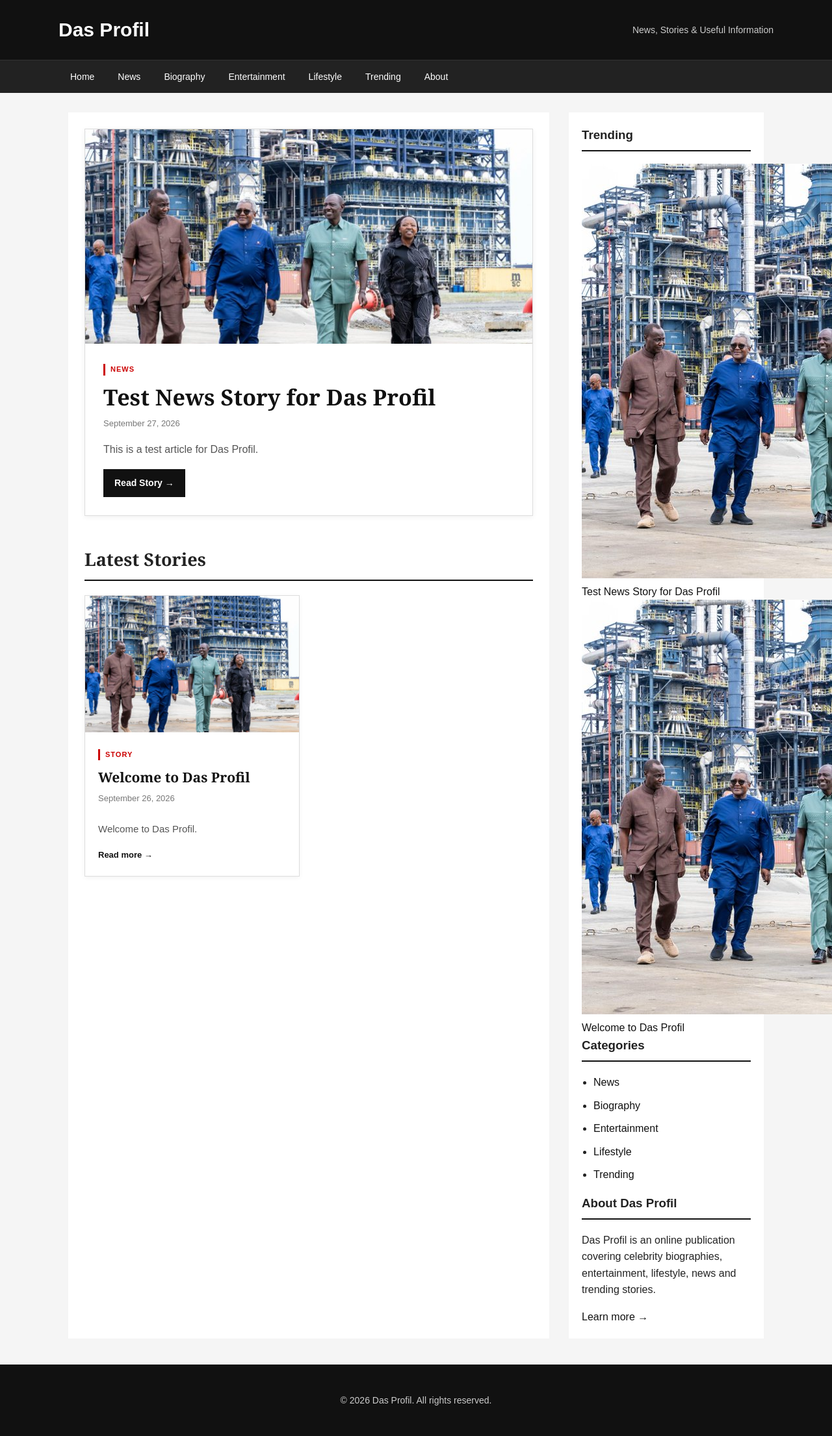
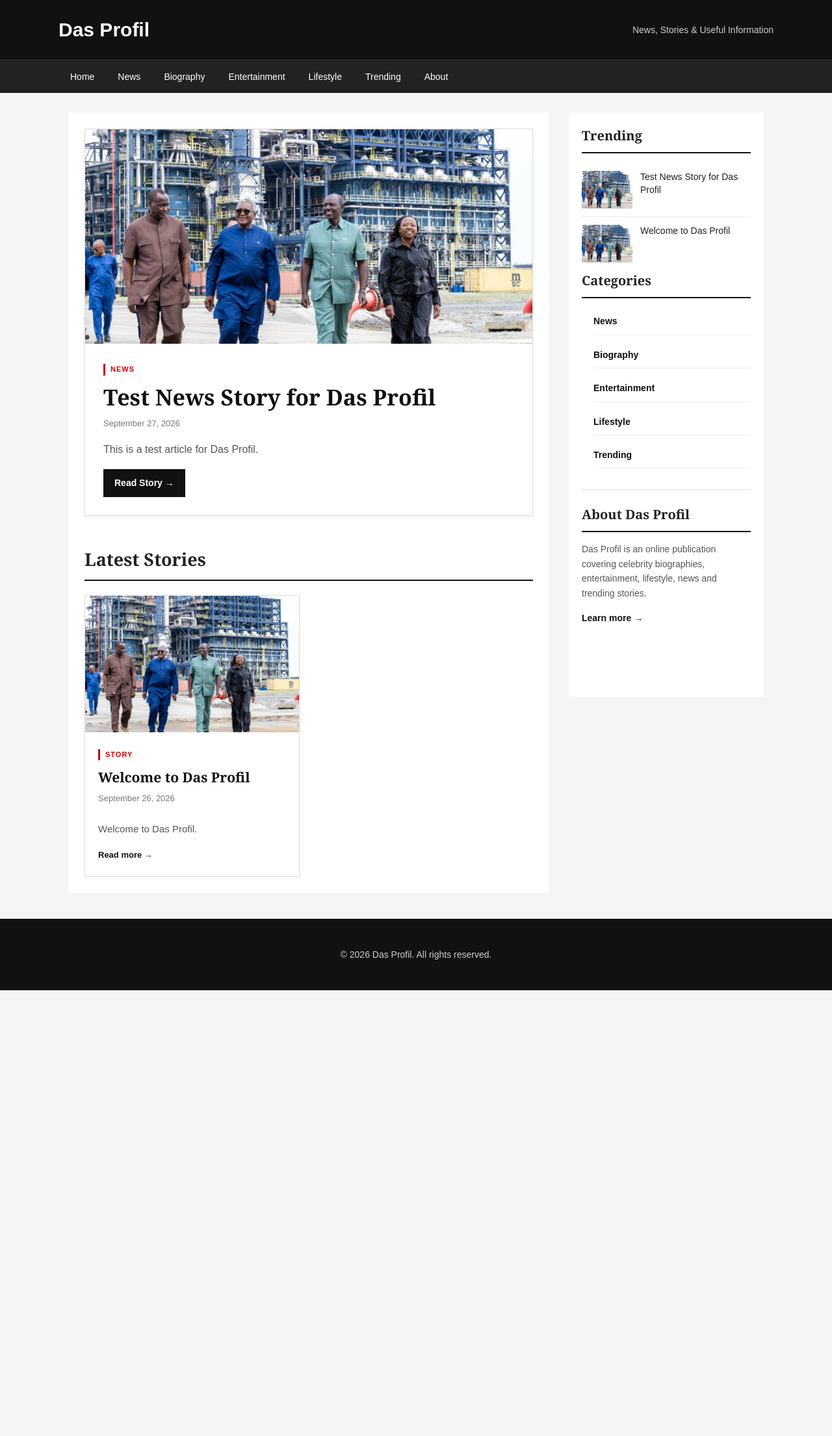
Before and after one commit to Danielitel/dasprofil, a Jekyll site: the page built from index.md, in a window 1280 px wide. Shown: the whole page at 65% size. Built offline with Jekyll 4.4.1, drawn with Linux system fonts in a browser that asks for light colours; after the commit the page ends 1524 px from its top, so only the background shows below that.

Commit message:
Update default.html

```diff
--- a/_layouts/default.html
+++ b/_layouts/default.html
@@ -517,6 +517,93 @@
 
 }
 
+/* TRENDING SIDEBAR */
+
+.sidebar-section {
+  padding-bottom: 22px;
+  margin-bottom: 22px;
+  border-bottom: 1px solid #ddd;
+}
+
+.sidebar-section:last-child {
+  border-bottom: none;
+}
+
+.sidebar h3 {
+  font-family: Georgia, "Times New Roman", serif;
+  font-size: 20px;
+  margin: 0 0 15px;
+  padding-bottom: 9px;
+  border-bottom: 2px solid #111;
+}
+
+.trending-list {
+  margin: 0;
+  padding: 0;
+}
+
+.trending-item {
+  display: flex;
+  align-items: flex-start;
+  gap: 12px;
+  padding: 12px 0;
+  border-bottom: 1px solid #eee;
+}
+
+.trending-item:last-child {
+  border-bottom: none;
+}
+
+.trending-thumb {
+  width: 78px;
+  height: 58px;
+  object-fit: cover;
+  flex-shrink: 0;
+}
+
+.trending-title {
+  font-family: Arial, Helvetica, sans-serif;
+  font-size: 14px;
+  font-weight: normal;
+  line-height: 1.4;
+  color: #222;
+}
+
+.trending-item:hover .trending-title {
+  text-decoration: underline;
+}
+
+/* CATEGORIES */
+
+.category-list {
+  list-style: none;
+  padding: 0;
+  margin: 0;
+}
+
+.category-list li {
+  border-bottom: 1px solid #eee;
+}
+
+.category-list a {
+  display: block;
+  padding: 9px 0;
+  font-weight: bold;
+  font-size: 14px;
+}
+
+.sidebar-section p {
+  font-size: 14px;
+  color: #555;
+}
+
+.sidebar-link {
+  font-size: 14px;
+  font-weight: bold;
+}
+
+
+
   </style>
 </head>
 
```
